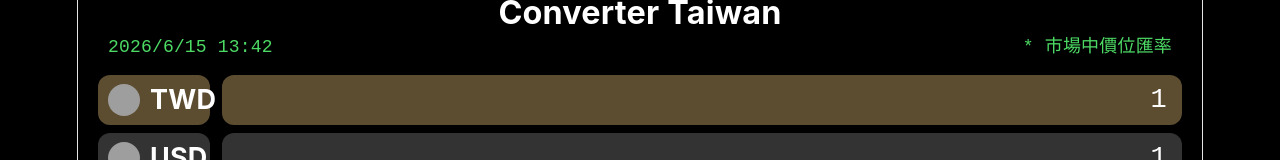
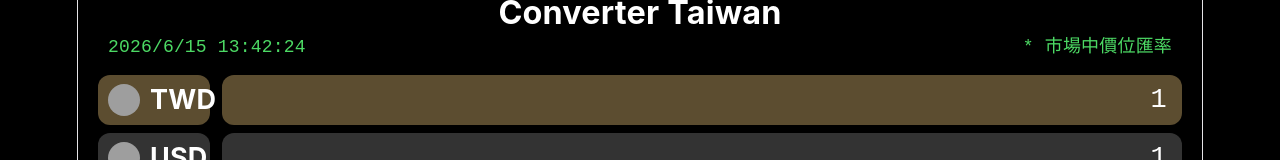
Before and after one commit to hys909/Converter, a React (Vite) app: page / in a window 1280 px wide. Shown: the top 160 px of the page. Built offline with nearby package versions, Linux system fonts and the light colour scheme; no server answers; grey boxes are pictures that could not be loaded.

Commit message:
UI: Add seconds to time display and update every second

```diff
--- a/src/App.jsx
+++ b/src/App.jsx
@@ -24,7 +24,7 @@ function App() {
   ]);
   const [activeIdx, setActiveIdx] = useState(0);
   const [displayValue, setDisplayValue] = useState('1');
-  const [currentTime, setCurrentTime] = useState(new Date().toLocaleTimeString('zh-TW', { hour: '2-digit', minute: '2-digit', hour12: false }));
+  const [currentTime, setCurrentTime] = useState(new Date().toLocaleTimeString('zh-TW', { hour: '2-digit', minute: '2-digit', second: '2-digit', hour12: false }));
   const [rates, setRates] = useState({ TWD: 1 });
 
   useEffect(() => {
@@ -34,8 +34,8 @@ function App() {
       .catch(err => console.error("匯率獲取失敗:", err));
 
     const timer = setInterval(() => {
-      setCurrentTime(new Date().toLocaleTimeString('zh-TW', { hour: '2-digit', minute: '2-digit', hour12: false }));
-    }, 60000);
+      setCurrentTime(new Date().toLocaleTimeString('zh-TW', { hour: '2-digit', minute: '2-digit', second: '2-digit', hour12: false }));
+    }, 1000);
     return () => clearInterval(timer);
   }, []);
 
```
